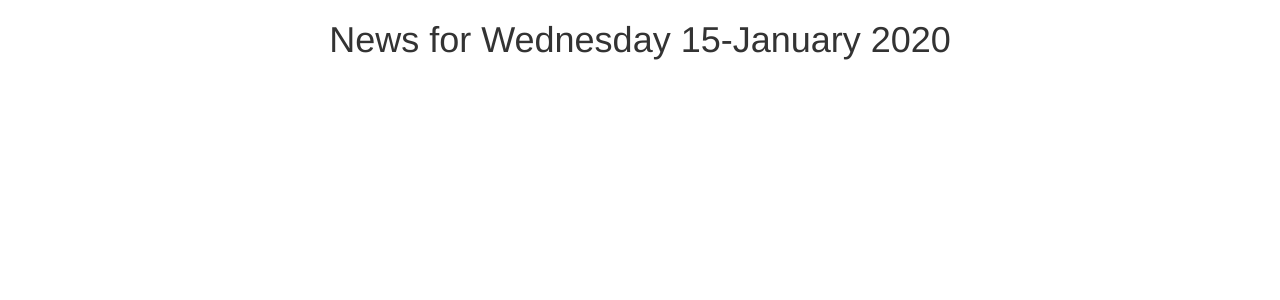
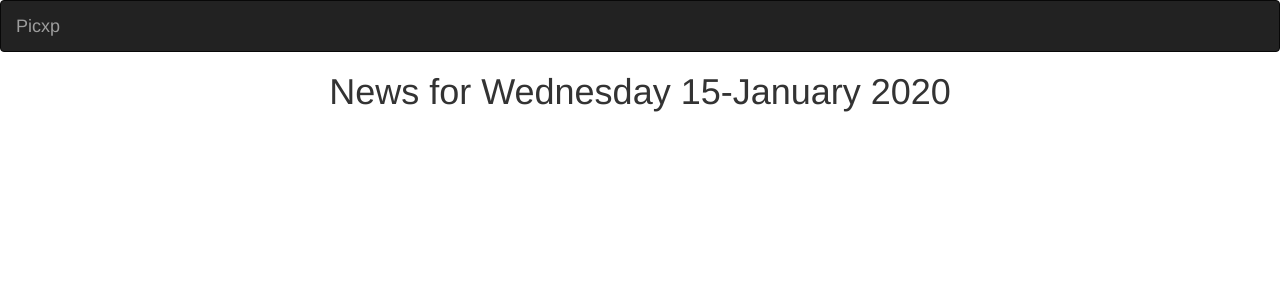
Before and after one commit to aenshtyn/Pix, a Django app: template picxp/templates/all-pics/base.html in a window 1280 px wide. Shown: the top 300 px of the page. Run offline with Django 3.2, Linux system fonts and the light colour scheme; the template is opened without the code that fills it: most values are stand-ins (such as "Sample title", 1, 10 or a date in 2020); some libraries are stand-ins or nearby versions.

Commit message:
created a static folder and the css styling for the base html file

```diff
--- a/picxp/templates/all-pics/base.html
+++ b/picxp/templates/all-pics/base.html
@@ -1,4 +1,5 @@
 {% load bootstrap3 %}
+{% load static%}
 <!DOCTYPE html>
 <html>
 
@@ -6,9 +7,9 @@
     <meta charset="utf-8">
 
     {% if title %}
-    <title>Moringa Tribune - {{title}}</title>
+    <title>Picxp - {{title}}</title>
     {% else %}
-    <title> Moringa Tribune </title>
+    <title> Picxp </title>
     {% endif %}
 
     {% block styles %}
@@ -18,6 +19,9 @@
 </head>
 
 <body>
+
+    {% include "navbar.html" %}
+
     {% block content %} <h1 class='text-center'>News for {{date|date:"l d-F Y"}}</h1> {%endblock%}
 
     {% block scripts %}
--- a/picxp/templates/navbar.html
+++ b/picxp/templates/navbar.html
@@ -11,7 +11,7 @@
     <nav class="navbar navbar-inverse">
         <div class="container-fluid">
             <div class="navbar-header">
-                <a class="navbar-brand" href="{% url 'newsToday' %}">The Moringa Tribune</a>
+                <a class="navbar-brand" href="{% url 'newsToday' %}">Picxp</a>
             </div>
         </div>
     </nav>
--- /dev/null
+++ b/static/css/basepicxp.css
@@ -0,0 +1,4 @@
+h1
+{
+  color: green;
+}
```
